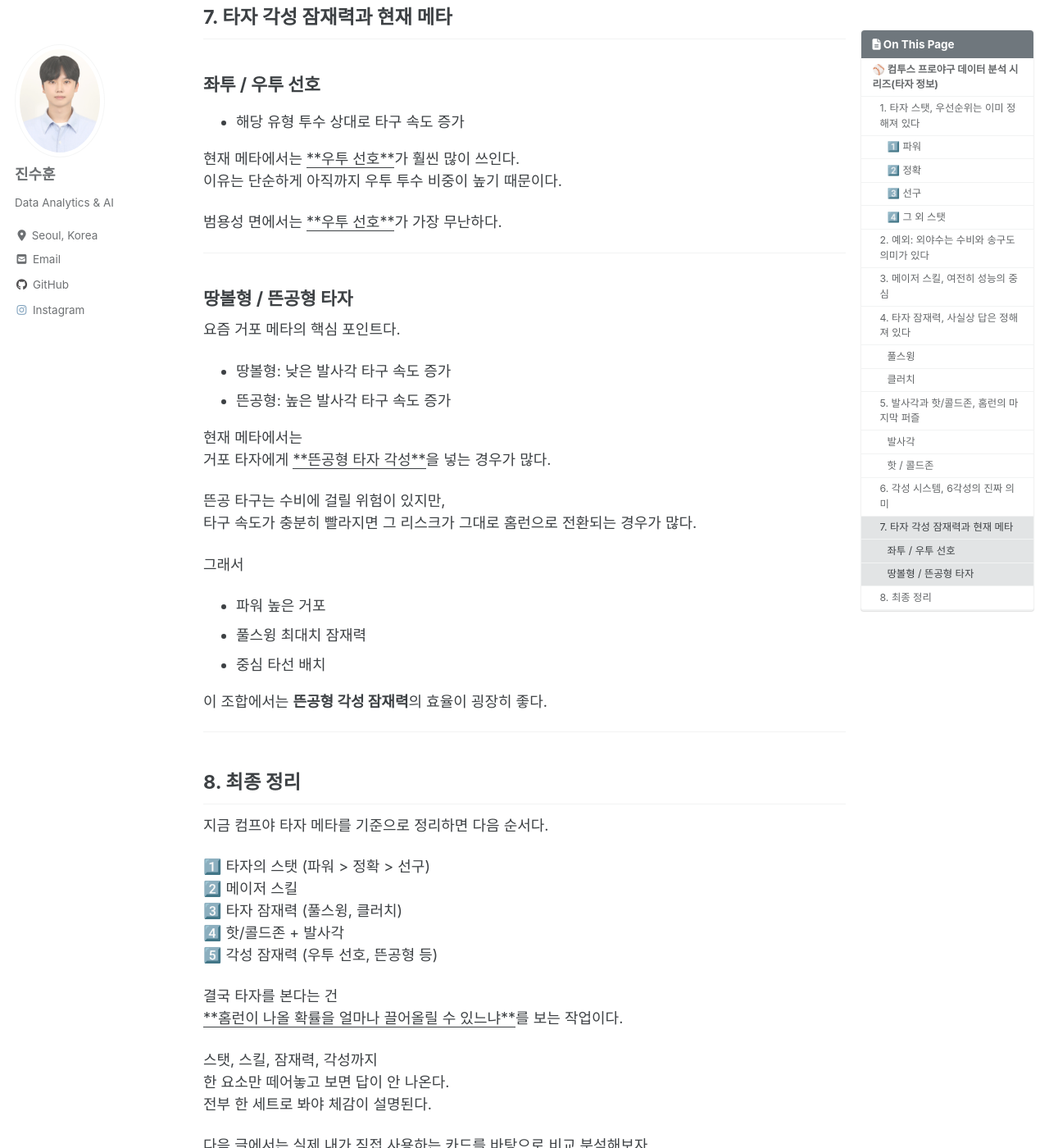
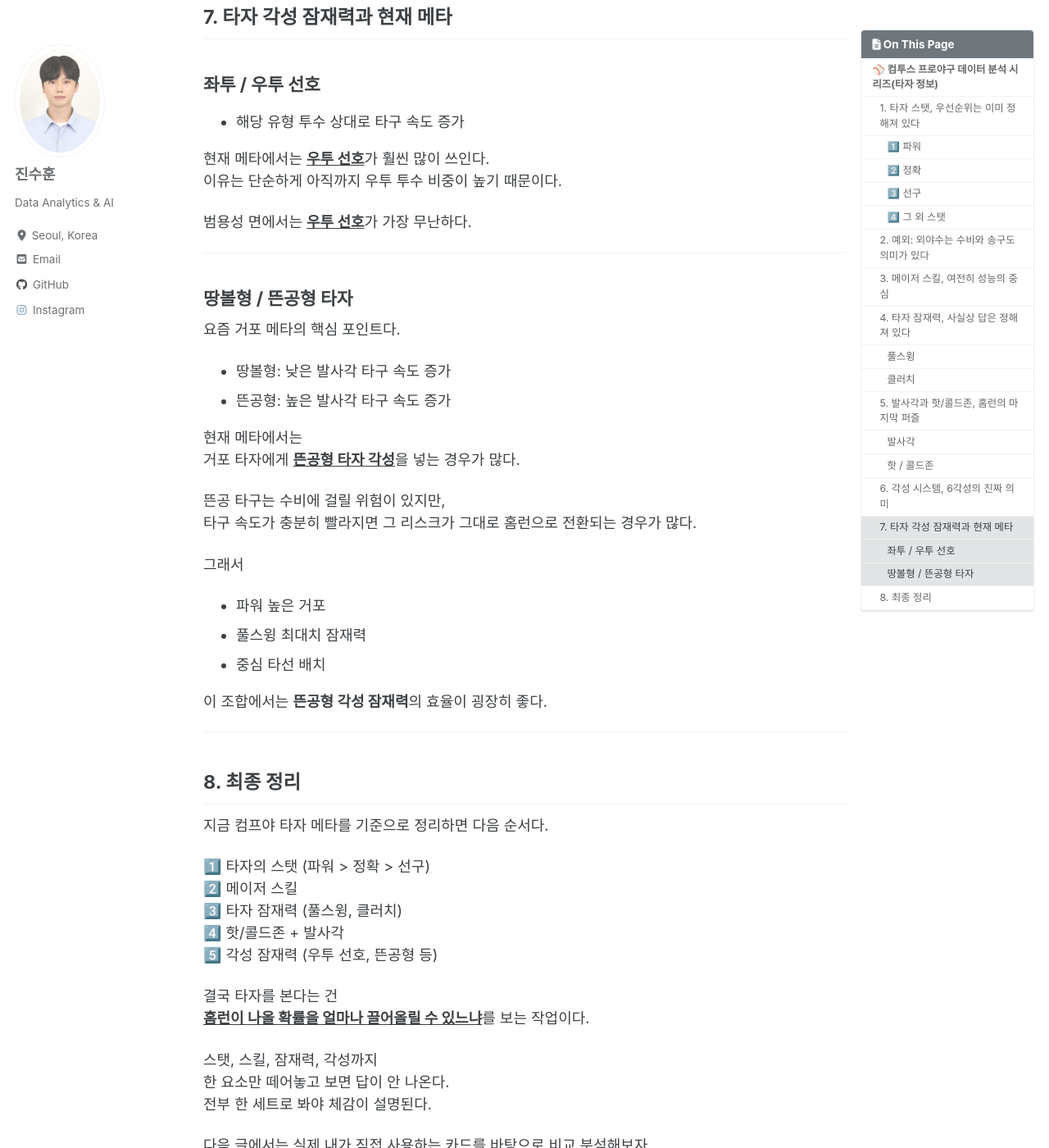
Before and after one commit to huniii32/huniii32.github.io, a Jekyll site: the page built from _posts/2026-01-30-game-02.md, in a window 1280 px wide and 1400 px high, scrolled down 5884 px. Shown: the whole window at 82% size. Built offline with Jekyll 4.4.1, drawn with Linux system fonts in a browser that asks for light colours; cached includes are drawn as plain includes; nearby versions of some CDN libraries; some web fonts are replaced; some of the changed text lies outside the part shown.

```diff
--- a/_posts/2026-01-30-game-02.md
+++ b/_posts/2026-01-30-game-02.md
@@ -21,7 +21,7 @@ use_math: true
 컴프야에서 타자 이야기를 하다 보면 이론이랑 실제 체감이 다른 부분이 꼭 나온다.
 확률, 출루, 컨택도 분명 의미는 있는데 결국 게임 결과를 보면 한 가지로 귀결된다.
 
-<u>**이 게임은 홈런이 제일 중요하다.**</u>
+<span class="emphasis-underline">이 게임은 홈런이 제일 중요하다.</span>
 
 그래서 이 글에서는 타자와 관련된 모든 요소를 한 번에 정리하되,
 이론보다는 **지금 메타 기준에서 실제로 쓰이는 판단 기준** 위주로 정리해보려고 한다.
@@ -57,9 +57,9 @@ use_math: true
 - 현실적으로는 우선순위 하락
 
 요즘 메타에서는 선구 발동 확률이 낮고 체감도 크지 않다.
-그래서 현재는 <u>**파워 → 정확 → 선구**</u> 순으로 보는 경우가 많다.
+그래서 현재는 <span class="emphasis-underline">파워 → 정확 → 선구**</span> 순으로 보는 경우가 많다.
 
-<u>**※ 요즘은 파워, 정확을 중요하게 봄**</u>
+<span class="emphasis-underline">※ 요즘은 파워, 정확을 중요하게 봄**</span>
 
 ### 4️⃣ 그 외 스탯
 - 인내, 주루, 수비는 기본적으로 후순위
@@ -98,7 +98,7 @@ use_math: true
 - 저니맨
 
 이 스킬들의 공통점은
-조건이 까다롭지 않고 <u>**안타·장타 확률**</u>을 직접적으로 끌어올린다는 점이다.
+조건이 까다롭지 않고 <span class="emphasis-underline">안타·장타 확률</span>을 직접적으로 끌어올린다는 점이다.
 
 ---
 
@@ -119,7 +119,7 @@ use_math: true
 - 득점권에서 안타 확률 증가
 - 점수로 이어질 확률 상승
 
-나머지 잠재력들도 의미는 있지만, 우선순위로 보면 <u>**풀스윙과 클러치</u>가 압도적**이다.
+나머지 잠재력들도 의미는 있지만, 우선순위로 보면 <span class="emphasis-underline">풀스윙과 클러치</u>가 압도적**이다.
 
 ---
 
@@ -171,10 +171,10 @@ use_math: true
 ### 좌투 / 우투 선호
 - 해당 유형 투수 상대로 타구 속도 증가
 
-현재 메타에서는 <u>**우투 선호**</u>가 훨씬 많이 쓰인다.
+현재 메타에서는 <span class="emphasis-underline">우투 선호</span>가 훨씬 많이 쓰인다.
 이유는 단순하게 아직까지 우투 투수 비중이 높기 때문이다.
 
-범용성 면에서는 <u>**우투 선호**</u>가 가장 무난하다.
+범용성 면에서는 <span class="emphasis-underline">우투 선호</span>가 가장 무난하다.
 
 ---
 
@@ -185,7 +185,7 @@ use_math: true
 - 뜬공형: 높은 발사각 타구 속도 증가
 
 현재 메타에서는
-거포 타자에게 <u>**뜬공형 타자 각성**</u>을 넣는 경우가 많다.
+거포 타자에게 <span class="emphasis-underline">뜬공형 타자 각성</span>을 넣는 경우가 많다.
 
 뜬공 타구는 수비에 걸릴 위험이 있지만,
 타구 속도가 충분히 빨라지면 그 리스크가 그대로 홈런으로 전환되는 경우가 많다.
@@ -210,7 +210,7 @@ use_math: true
 5️⃣ 각성 잠재력 (우투 선호, 뜬공형 등)
 
 결국 타자를 본다는 건
-<u>**홈런이 나올 확률을 얼마나 끌어올릴 수 있느냐**</u>를 보는 작업이다.
+<span class="emphasis-underline">홈런이 나올 확률을 얼마나 끌어올릴 수 있느냐</span>를 보는 작업이다.
 
 스탯, 스킬, 잠재력, 각성까지
 한 요소만 떼어놓고 보면 답이 안 나온다.
--- a/assets/css/main.scss
+++ b/assets/css/main.scss
@@ -39,3 +39,9 @@ figure.figure-ui figcaption {
   font-size: 0.9em;
   opacity: 0.85;
 }
+
+/* 글자 강조 */
+.emphasis-underline {
+  font-weight: 700;
+  text-decoration: underline;
+}
--- a/assets/css/main_dark.scss
+++ b/assets/css/main_dark.scss
@@ -43,3 +43,9 @@
   max-width: 100%;
   height: auto;
 }
+
+/* 글자 강조 */
+.emphasis-underline {
+  font-weight: 700;
+  text-decoration: underline;
+}
```
